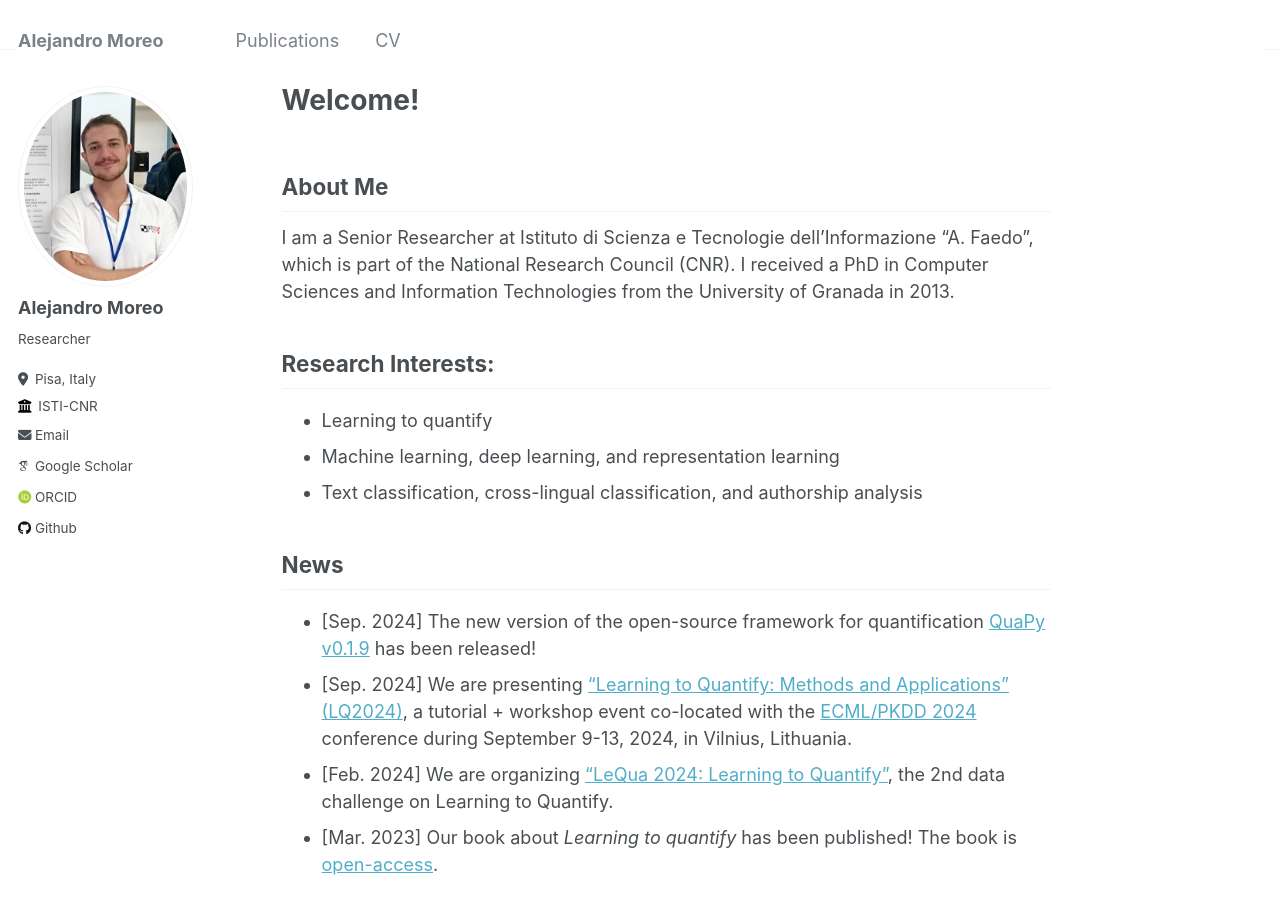
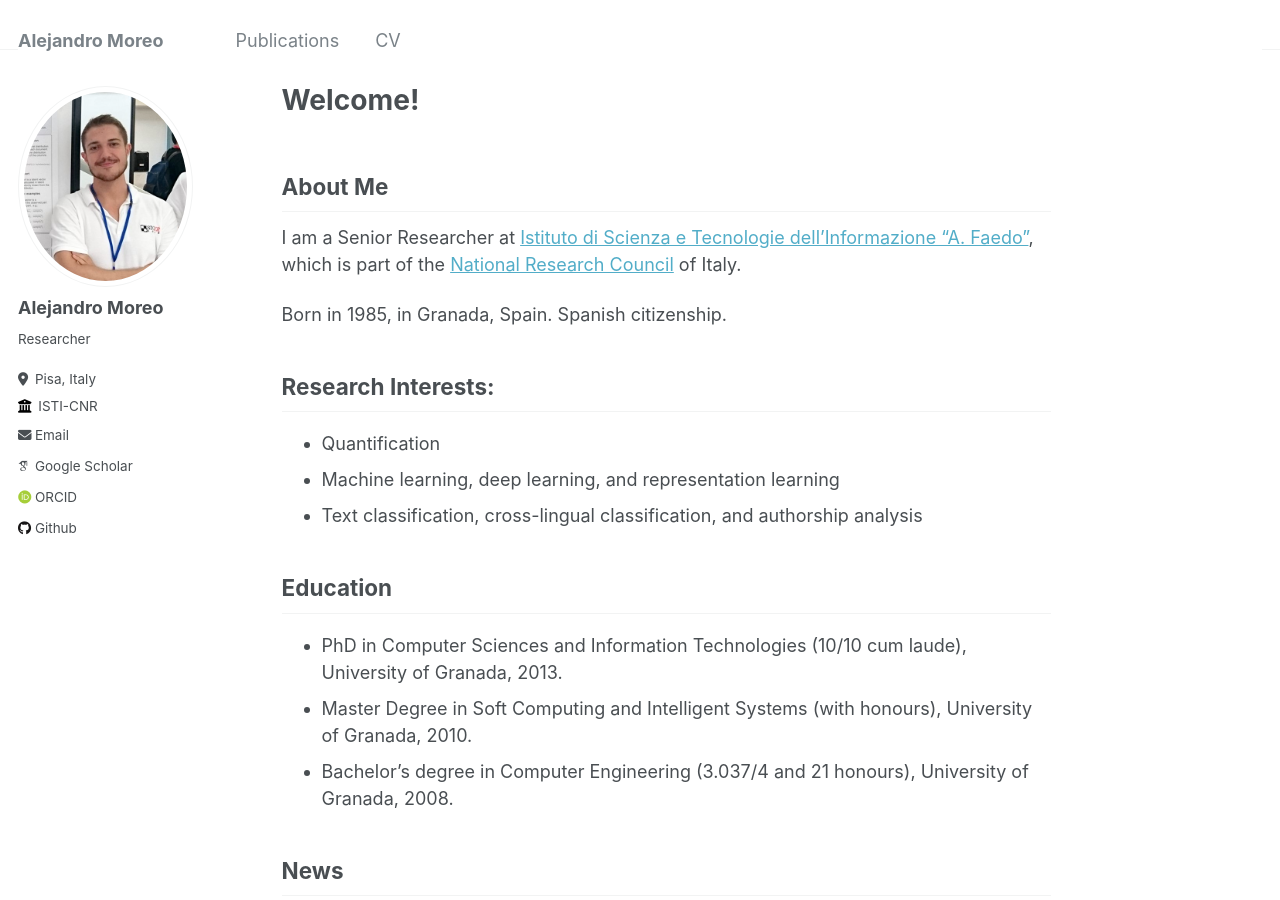
Before and after one commit to AlexMoreo/AlexMoreo.github.io, a Jekyll site: the page built from _pages/about.md, in a window 1280 px wide and 900 px high. Built offline with Jekyll 4.4.1, drawn with Linux system fonts in a browser that asks for light colours; some web fonts are replaced.

Commit message:
Update about.md

```diff
--- a/_pages/about.md
+++ b/_pages/about.md
@@ -9,12 +9,20 @@ redirect_from:
 
 ## About Me
 
-I am a Senior Researcher at Istituto di Scienza e Tecnologie dell’Informazione "A. Faedo", which is part of the National Research Council (CNR). I received a PhD in Computer Sciences and Information Technologies from the University of Granada in 2013.
+I am a Senior Researcher at [Istituto di Scienza e Tecnologie dell’Informazione "A. Faedo"](https://www.isti.cnr.it/en/), which is part of the [National Research Council](https://www.cnr.it/en) of Italy.
+
+Born in 1985, in Granada, Spain. Spanish citizenship.
 
 ## Research Interests:
-* Learning to quantify
+* Quantification
 * Machine learning, deep learning, and representation learning
 * Text classification, cross-lingual classification, and authorship analysis
+
+## Education
+
+* PhD in Computer Sciences and Information Technologies (10/10 cum laude), University of Granada, 2013.
+* Master Degree in Soft Computing and Intelligent Systems (with honours), University of Granada, 2010.
+* Bachelor’s degree in Computer Engineering (3.037/4 and 21 honours), University of Granada, 2008.
 
 ## News
 
```
